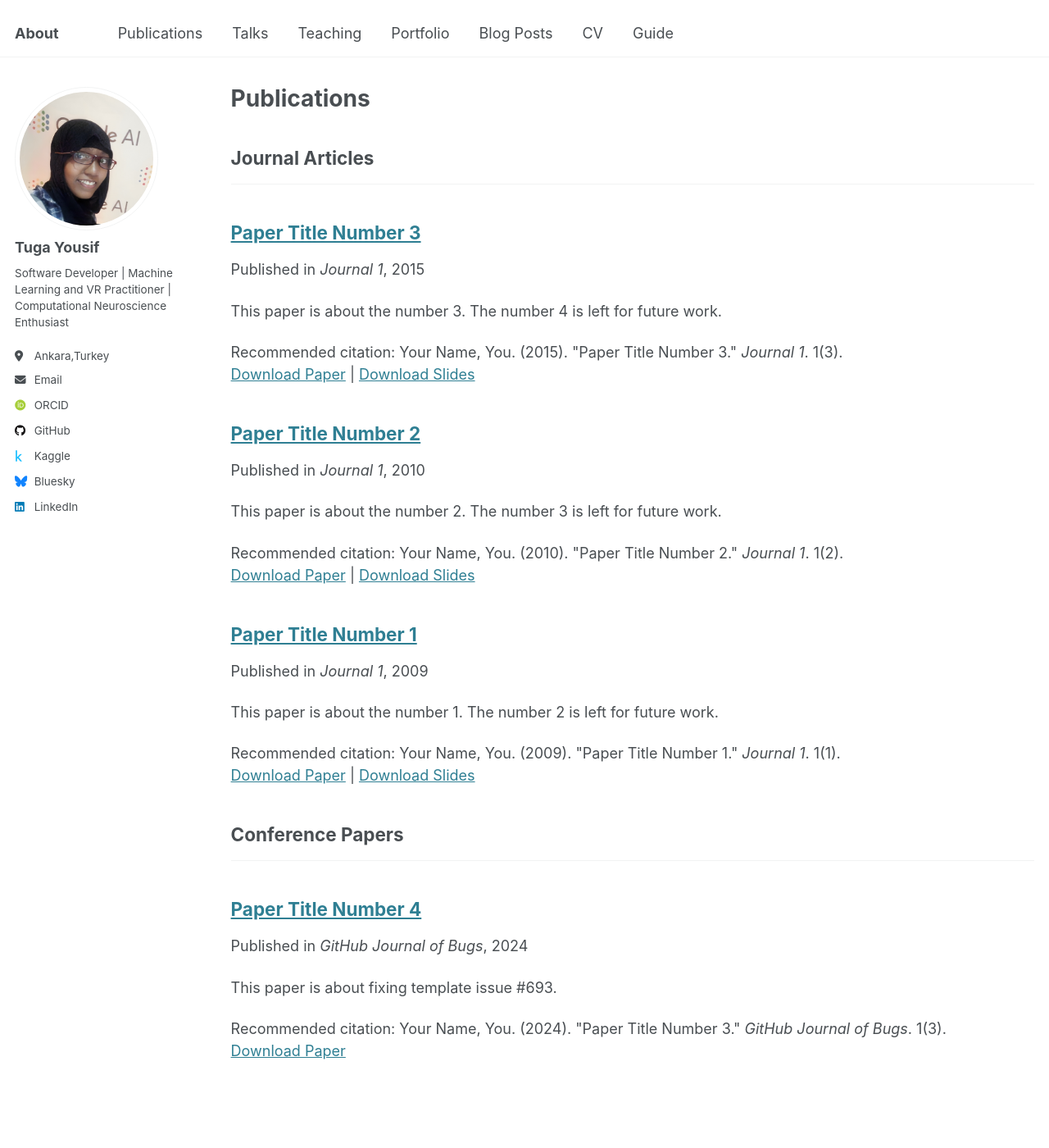
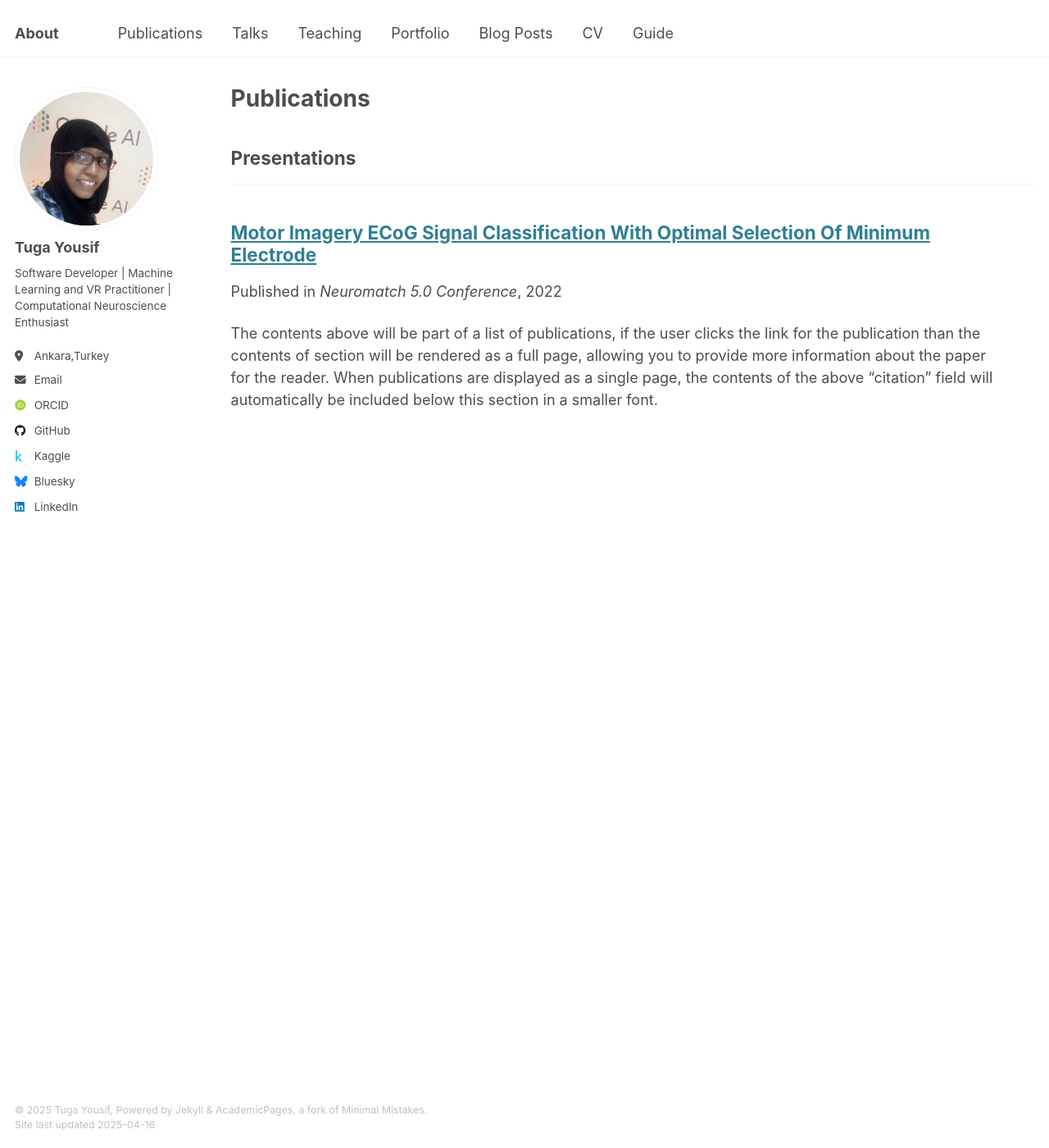
Before and after one commit to TugaAhmed/TugaAhmed.github.io, a Jekyll site: the page built from _pages/publications.html, in a window 1280 px wide and 1400 px high. Shown: the whole window at 82% size. Built offline with Jekyll 4.4.1, drawn with Linux system fonts in a browser that asks for light colours; some web fonts are replaced.

```diff
--- a/_publications/2009-10-01-paper-title-number-1.md
+++ /dev/null
@@ -1,14 +0,0 @@
----
-title: "Paper Title Number 1"
-collection: publications
-category: manuscripts
-permalink: /publication/2009-10-01-paper-title-number-1
-excerpt: 'This paper is about the number 1. The number 2 is left for future work.'
-date: 2009-10-01
-venue: 'Journal 1'
-slidesurl: 'http://academicpages.github.io/files/slides1.pdf'
-paperurl: 'http://academicpages.github.io/files/paper1.pdf'
-citation: 'Your Name, You. (2009). &quot;Paper Title Number 1.&quot; <i>Journal 1</i>. 1(1).'
----
-
-The contents above will be part of a list of publications, if the user clicks the link for the publication than the contents of section will be rendered as a full page, allowing you to provide more information about the paper for the reader. When publications are displayed as a single page, the contents of the above "citation" field will automatically be included below this section in a smaller font.
--- a/_publications/2010-10-01-paper-title-number-2.md
+++ /dev/null
@@ -1,14 +0,0 @@
----
-title: "Paper Title Number 2"
-collection: publications
-category: manuscripts
-permalink: /publication/2010-10-01-paper-title-number-2
-excerpt: 'This paper is about the number 2. The number 3 is left for future work.'
-date: 2010-10-01
-venue: 'Journal 1'
-slidesurl: 'http://academicpages.github.io/files/slides2.pdf'
-paperurl: 'http://academicpages.github.io/files/paper2.pdf'
-citation: 'Your Name, You. (2010). &quot;Paper Title Number 2.&quot; <i>Journal 1</i>. 1(2).'
----
-
-The contents above will be part of a list of publications, if the user clicks the link for the publication than the contents of section will be rendered as a full page, allowing you to provide more information about the paper for the reader. When publications are displayed as a single page, the contents of the above "citation" field will automatically be included below this section in a smaller font.
--- a/_publications/2015-10-01-paper-title-number-3.md
+++ /dev/null
@@ -1,14 +0,0 @@
----
-title: "Paper Title Number 3"
-collection: publications
-category: manuscripts
-permalink: /publication/2015-10-01-paper-title-number-3
-excerpt: 'This paper is about the number 3. The number 4 is left for future work.'
-date: 2015-10-01
-venue: 'Journal 1'
-slidesurl: 'http://academicpages.github.io/files/slides3.pdf'
-paperurl: 'http://academicpages.github.io/files/paper3.pdf'
-citation: 'Your Name, You. (2015). &quot;Paper Title Number 3.&quot; <i>Journal 1</i>. 1(3).'
----
-
-The contents above will be part of a list of publications, if the user clicks the link for the publication than the contents of section will be rendered as a full page, allowing you to provide more information about the paper for the reader. When publications are displayed as a single page, the contents of the above "citation" field will automatically be included below this section in a smaller font.
--- a/_publications/2024-02-17-paper-title-number-4.md
+++ /dev/null
@@ -1,13 +0,0 @@
----
-title: "Paper Title Number 4"
-collection: publications
-category: conferences
-permalink: /publication/2024-02-17-paper-title-number-4
-excerpt: 'This paper is about fixing template issue #693.'
-date: 2024-02-17
-venue: 'GitHub Journal of Bugs'
-paperurl: 'http://academicpages.github.io/files/paper3.pdf'
-citation: 'Your Name, You. (2024). &quot;Paper Title Number 3.&quot; <i>GitHub Journal of Bugs</i>. 1(3).'
----
-
-The contents above will be part of a list of publications, if the user clicks the link for the publication than the contents of section will be rendered as a full page, allowing you to provide more information about the paper for the reader. When publications are displayed as a single page, the contents of the above "citation" field will automatically be included below this section in a smaller font.
--- /dev/null
+++ b/_publications/motor_imagery.md
@@ -0,0 +1,14 @@
+---
+title: "Motor Imagery ECoG Signal Classification With Optimal Selection Of Minimum Electrode"
+collection: publications
+category: presentations
+permalink: https://doi.org/10.57736/nmc-ae69-494c
+# excerpt: 'This paper is about the number 1. The number 2 is left for future work.'
+date: 2022-9-28
+venue: 'Neuromatch 5.0 Conference'
+# slidesurl: 'http://academicpages.github.io/files/slides1.pdf'
+# paperurl: 'http://academicpages.github.io/files/paper1.pdf'
+# citation: 'Your Name, You. (2009). &quot;Paper Title Number 1.&quot; <i>Journal 1</i>. 1(1).'
+---
+
+The contents above will be part of a list of publications, if the user clicks the link for the publication than the contents of section will be rendered as a full page, allowing you to provide more information about the paper for the reader. When publications are displayed as a single page, the contents of the above "citation" field will automatically be included below this section in a smaller font.
```
Also changed, not shown: _pages/about.md (+2 -2 lines).
